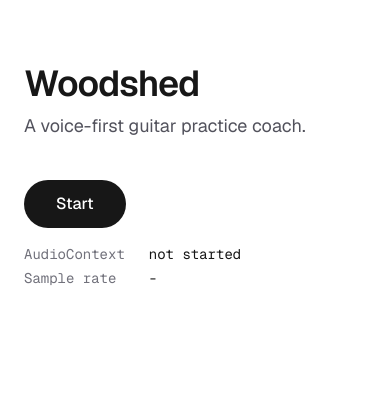
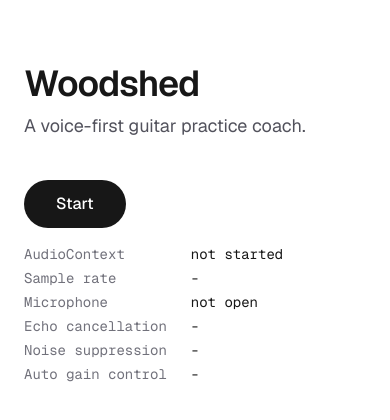
Before and after one commit to taribalazs0/woodshed, a Next.js app: page / in a window 390 px wide. Shown: the top 420 px of the page. Built offline with nearby package versions, Linux system fonts and the light colour scheme.

Commit message:
m0.5: raw microphone with processing disabled

```diff
--- a/app/page.tsx
+++ b/app/page.tsx
@@ -1,16 +1,35 @@
 "use client";
 
-import { useEffect, useState } from "react";
+import { Fragment, useEffect, useState } from "react";
 import { getAudioContext, startAudio } from "@/lib/audio/context";
+import { getMicProcessing, openMic, type MicProcessing } from "@/lib/audio/mic";
+
+interface MicInfo {
+  label: string;
+  processing: MicProcessing;
+}
+
+const PROCESSING_ROWS: { key: keyof MicProcessing; label: string }[] = [
+  { key: "echoCancellation", label: "Echo cancellation" },
+  { key: "noiseSuppression", label: "Noise suppression" },
+  { key: "autoGainControl", label: "Auto gain control" },
+];
+
+function describeProcessing(value: boolean | undefined): string {
+  if (value === false) return "off";
+  if (value === true) return "ON (must be off)";
+  return "unknown";
+}
 
 export default function Home() {
   const [audioState, setAudioState] = useState<AudioContextState | null>(null);
   const [sampleRate, setSampleRate] = useState<number | null>(null);
+  const [mic, setMic] = useState<MicInfo | null>(null);
   const [starting, setStarting] = useState(false);
   const [error, setError] = useState<string | null>(null);
 
   const started = sampleRate !== null;
-  const running = audioState === "running";
+  const ready = audioState === "running" && mic !== null;
 
   useEffect(() => {
     if (!started) return;
@@ -28,6 +47,8 @@ export default function Home() {
       const ctx = await startAudio();
       setSampleRate(ctx.sampleRate);
       setAudioState(ctx.state);
+      const { track } = await openMic(ctx);
+      setMic({ label: track.label, processing: getMicProcessing(track) });
     } catch (err) {
       setError(err instanceof Error ? err.message : String(err));
     } finally {
@@ -48,10 +69,10 @@ export default function Home() {
         <button
           type="button"
           onClick={handleStart}
-          disabled={starting || running}
+          disabled={starting || ready}
           className="h-12 rounded-full bg-foreground px-8 text-base font-medium text-background transition-colors hover:bg-zinc-700 disabled:cursor-not-allowed disabled:opacity-50 dark:hover:bg-zinc-300"
         >
-          {running ? "Audio running" : starting ? "Starting..." : "Start"}
+          {ready ? "Running" : starting ? "Starting..." : "Start"}
         </button>
 
         <dl className="grid grid-cols-[auto_1fr] gap-x-6 gap-y-1 font-mono text-sm">
@@ -59,6 +80,20 @@ export default function Home() {
           <dd>{audioState ?? "not started"}</dd>
           <dt className="text-zinc-500">Sample rate</dt>
           <dd>{sampleRate ? `${sampleRate} Hz` : "-"}</dd>
+          <dt className="text-zinc-500">Microphone</dt>
+          <dd>{mic ? mic.label || "unnamed device" : "not open"}</dd>
+          {PROCESSING_ROWS.map(({ key, label }) => (
+            <Fragment key={key}>
+              <dt className="text-zinc-500">{label}</dt>
+              <dd
+                className={
+                  mic && mic.processing[key] !== false ? "text-red-600 dark:text-red-400" : undefined
+                }
+              >
+                {mic ? describeProcessing(mic.processing[key]) : "-"}
+              </dd>
+            </Fragment>
+          ))}
         </dl>
 
         {error && (
--- /dev/null
+++ b/lib/audio/mic.ts
@@ -0,0 +1,60 @@
+export interface Mic {
+  stream: MediaStream;
+  track: MediaStreamTrack;
+  /** The raw mic signal in the shared AudioContext. Never connect it to ctx.destination: that plays the mic back through the speakers. */
+  source: MediaStreamAudioSourceNode;
+}
+
+export interface MicProcessing {
+  echoCancellation: boolean | undefined;
+  noiseSuppression: boolean | undefined;
+  autoGainControl: boolean | undefined;
+}
+
+let micPromise: Promise<Mic> | null = null;
+
+/**
+ * Opens the microphone once, with all browser voice processing turned off,
+ * so the analyzer gets the raw guitar signal. A failed attempt can be retried.
+ */
+export function openMic(ctx: AudioContext): Promise<Mic> {
+  micPromise ??= requestMic(ctx).catch((err: unknown) => {
+    micPromise = null;
+    throw new Error(describeMicError(err));
+  });
+  return micPromise;
+}
+
+export function getMicProcessing(track: MediaStreamTrack): MicProcessing {
+  const { echoCancellation, noiseSuppression, autoGainControl } = track.getSettings();
+  return { echoCancellation, noiseSuppression, autoGainControl };
+}
+
+async function requestMic(ctx: AudioContext): Promise<Mic> {
+  if (!navigator.mediaDevices) {
+    throw new Error("Microphone access needs a secure page: open the app at http://localhost:3000.");
+  }
+  const stream = await navigator.mediaDevices.getUserMedia({
+    audio: {
+      echoCancellation: false,
+      noiseSuppression: false,
+      autoGainControl: false,
+    },
+  });
+  const [track] = stream.getAudioTracks();
+  return { stream, track, source: ctx.createMediaStreamSource(stream) };
+}
+
+function describeMicError(err: unknown): string {
+  const name = err instanceof DOMException ? err.name : "";
+  switch (name) {
+    case "NotAllowedError":
+      return "Microphone access is blocked. Click the icon on the left of the address bar, allow the microphone, then click Start again.";
+    case "NotFoundError":
+      return "No microphone was found. Plug one in, then click Start again.";
+    case "NotReadableError":
+      return "The microphone is busy or blocked by the system. Close other apps that use it, then click Start again.";
+    default:
+      return err instanceof Error ? err.message : `Could not open the microphone: ${String(err)}`;
+  }
+}
```
Also changed, not shown: 1 other file (tests, documents, lock files or other folders).
